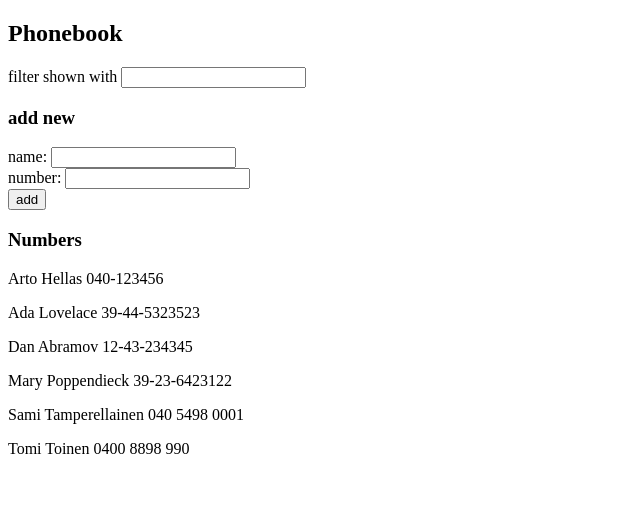
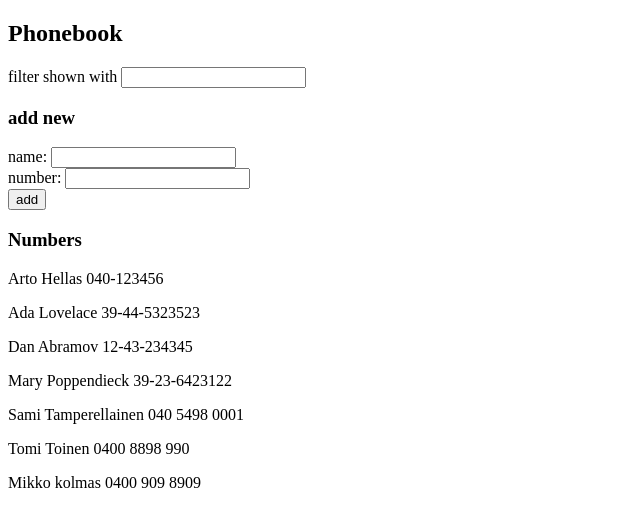
Before and after one commit to mosh-pirk/tamk-fullstack, a React (Create React App) app in the folder osa1/tehtavat/: page / in a window 1280 px wide. Shown: the top 526 px of the page, without its empty margins (0-640 px from the left). Built offline with nearby package versions, Linux system fonts and the light colour scheme; data requests are answered from the project's data file.

Commit message:
tehtävä 2.16

```diff
--- a/osa1/tehtavat/db.json
+++ b/osa1/tehtavat/db.json
@@ -29,6 +29,14 @@
       "name": "Tomi Toinen",
       "number": "0400 8898 990",
       "id": 6
+    },
+    {
+      "id": 7
+    },
+    {
+      "name": "Mikko kolmas",
+      "number": "0400 909 8909",
+      "id": 8
     }
   ]
 }
--- a/osa1/tehtavat/src/App.js
+++ b/osa1/tehtavat/src/App.js
@@ -1,5 +1,5 @@
 import {useEffect, useState} from "react";
-import axios from "axios";
+import personServer from "./servers/personServer";
 
 const App = () => {
     const [persons, setPersons] = useState([])
@@ -8,13 +8,10 @@ const App = () => {
     const [filter, setFilter] = useState('')
 
     const hook = () => {
-        axios.get('http://localhost:3001/persons')
-            .then(data => setPersons(data.data))
-    }
-
-    const savePerson = (xPerson) => {
-        return axios.post('http://localhost:3001/persons', xPerson)
-            .then(data => data.data)
+        personServer.allPersons().then(persons => {
+            console.log('mohs', persons)
+            setPersons(persons)
+        })
     }
 
     useEffect(hook, [])
@@ -30,7 +27,8 @@ const App = () => {
             name: newName,
             number: newNumber
         }
-        savePerson(person).then(data => {
+        personServer.savePerson(person).then(data => {
+            console.log(data)
             if (newName.length > 1) setPersons(persons.concat(data))
             setNewName('')
             setNewNumber('')
@@ -51,7 +49,7 @@ const App = () => {
     }
 
     const filteredPersons = persons
-        .filter(person => person.name
+        .filter(person => person.name && person.name
             .toLowerCase()
             .includes(filter.toLowerCase()))
         .map((person, i) => <p key={i}>{
--- /dev/null
+++ b/osa1/tehtavat/src/servers/personServer.js
@@ -0,0 +1,8 @@
+import axios from "axios";
+
+const personUrl = 'http://localhost:3001/persons'
+
+const allPersons = () => axios.get(personUrl).then(data => data.data)
+const savePerson = (person) => axios.post(personUrl, person).then(data => data.data)
+
+export default {allPersons, savePerson}
```
